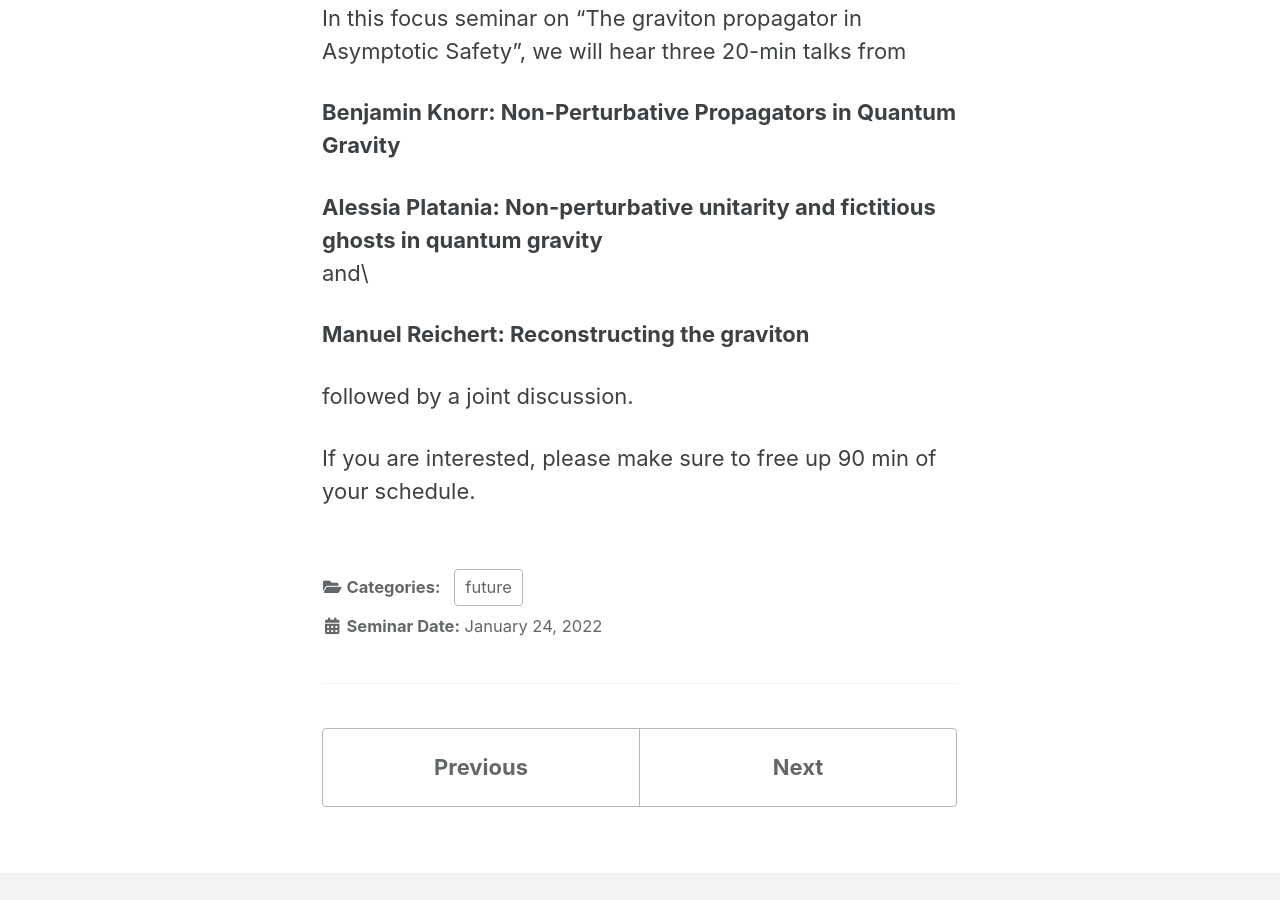
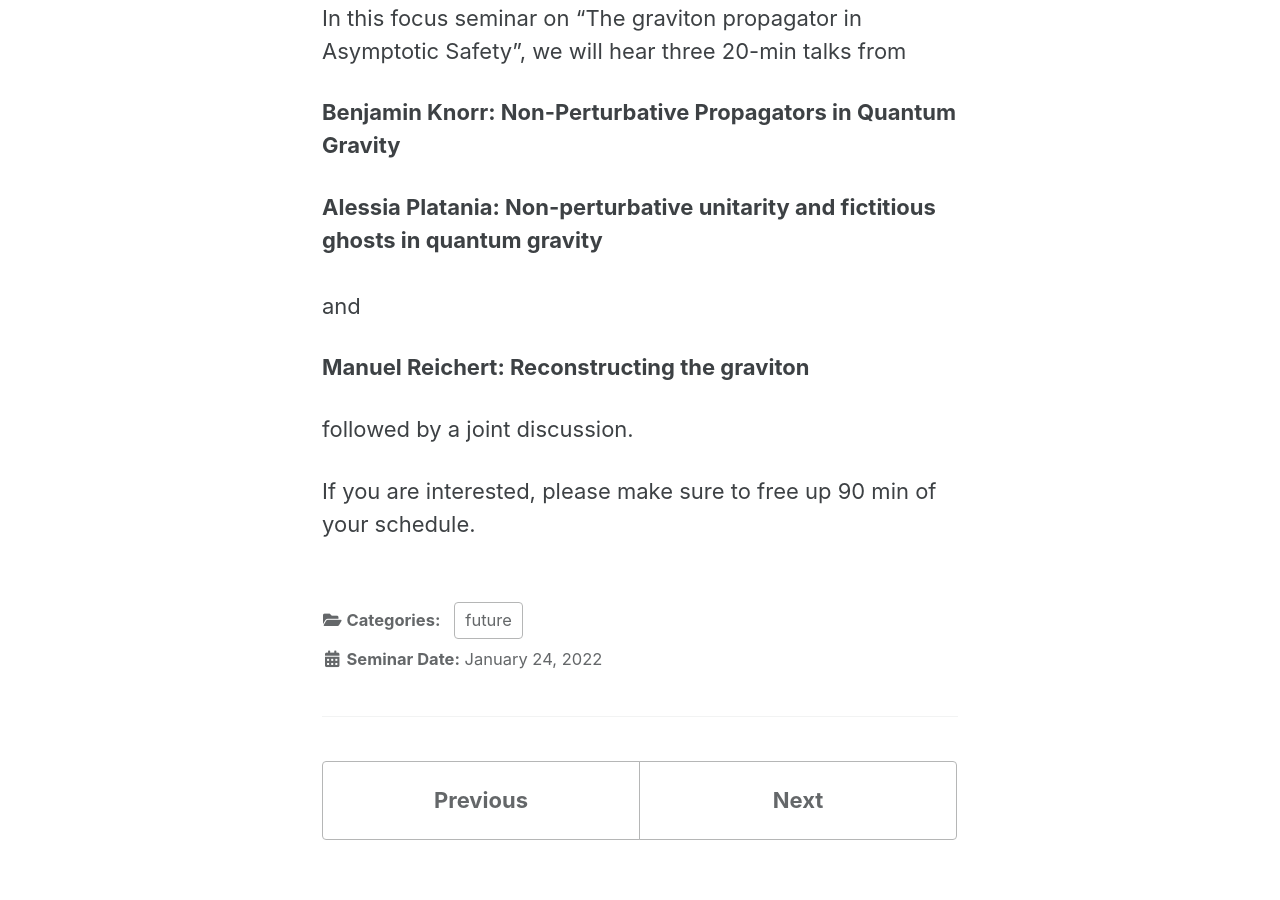
Before and after one commit to aaron-hd/as-website, a Jekyll site: the page built from _posts/2022-01-24-focus-seminar_graviton-propagator.md, in a window 1280 px wide and 900 px high, scrolled down 661 px. Built offline with Jekyll 4.4.1, drawn with Linux system fonts in a browser that asks for light colours; cached includes are drawn as plain includes.

Commit message:
fix focus seminar

```diff
--- a/_posts/2022-01-24-focus-seminar_graviton-propagator.md
+++ b/_posts/2022-01-24-focus-seminar_graviton-propagator.md
@@ -13,8 +13,9 @@ In this focus seminar on “The graviton propagator in Asymptotic Safety”, we
 
 **Benjamin Knorr: Non-Perturbative Propagators in Quantum Gravity**
 
-**Alessia Platania: Non-perturbative unitarity and fictitious ghosts in quantum gravity**\
-and\
+**Alessia Platania: Non-perturbative unitarity and fictitious ghosts in quantum gravity**
+<br/><br/>
+and
 
 **Manuel Reichert: Reconstructing the graviton**
 
```
